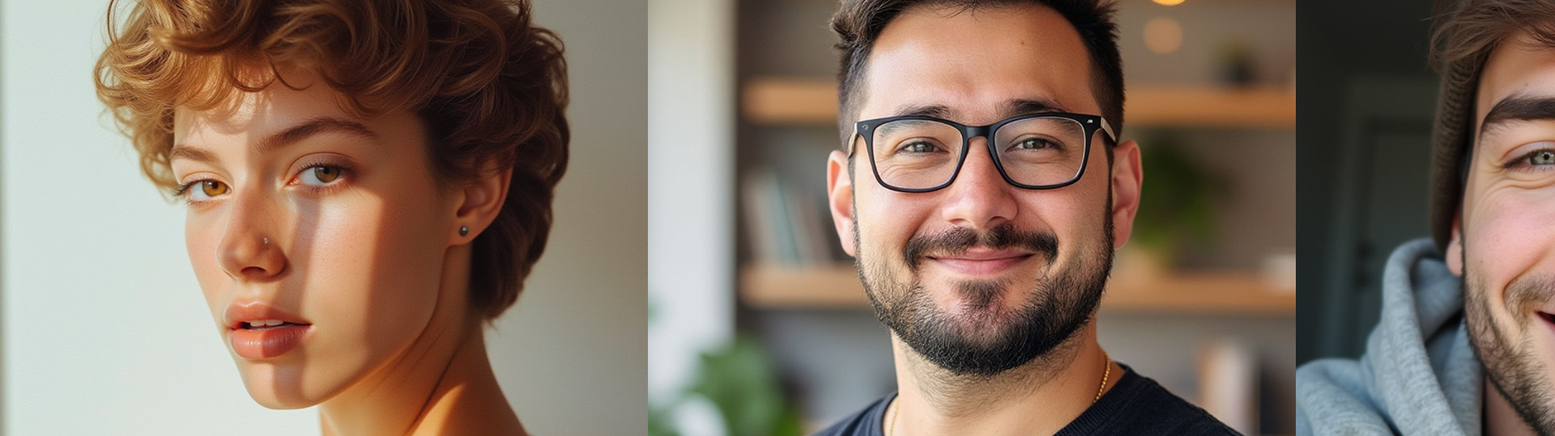
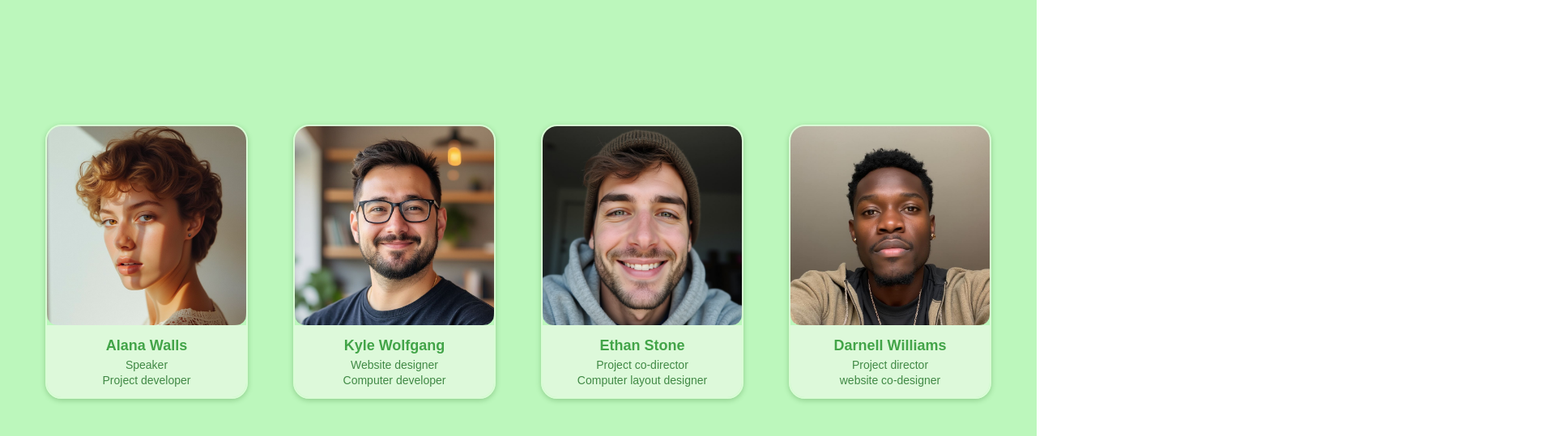
Before and after one commit to MariaD-Santos/flex-position, a website: page index.html in a window 1280 px wide. Shown: the part 77-616 px from the top of the page at 81% size, 1920 px wide, since content can reach past the window. Drawn offline with Linux system fonts and the light colour scheme.

Commit message:
cards finalizados, iniciando os estilos e footer

```diff
--- a/index.html
+++ b/index.html
@@ -64,7 +64,7 @@
         </div>
 
         <section class="content-our-team" id="content-our-team">
-            <figure class="speaker card">
+            <figure class="speaker-card">
                 <img src="./src/assets/images/alana-walls.png" alt="">
                 <figcaption>
                     <h3>Alana Walls</h3>
@@ -73,7 +73,7 @@
                 </figcaption>
             </figure>
 
-            <figure class="speaker card">
+            <figure class="speaker-card">
                 <img src="./src/assets/images/kyle-wolfgang.png" alt="">
                 <figcaption>
                     <h3>Kyle Wolfgang</h3>
@@ -82,7 +82,7 @@
                 </figcaption>
             </figure>
 
-            <figure class="speaker card">
+            <figure class="speaker-card">
                 <img src="./src/assets/images/ethan-stone.png" alt="">
                 <figcaption>
                     <h3>Ethan Stone</h3>
@@ -91,10 +91,10 @@
                 </figcaption>
             </figure>
 
-            <figure class="speaker card">
+            <figure class="speaker-card">
                 <img src="./src/assets/images/michael-williams.png" alt="">
                 <figcaption>
-                    <h3>Michael Williams</h3>
+                    <h3>Darnell Williams</h3>
                     <p>Project director</p>
                     <p>website co-designer</p>
                 </figcaption>
--- a/src/styles/cards.css
+++ b/src/styles/cards.css
@@ -1,14 +1,42 @@
-.speaker-card{
+.speaker-card {
+  max-width: 250px;
+  border: 2px solid #d9fcd5;
+  border-radius: 20px;
 
-    display: flex;
-    align-items: center;
-    justify-content: space-evenly;
+  overflow: hidden;
+  text-align: center;
+  box-shadow: 0 2px 6px rgba(53, 123, 45, 0.325);
+  transition: ease-out 0.3s;
 }
 
-.speaker-card img{
+.speaker-card:hover{
+    /* pseudo classe que controla o evento do mouse */
+    transform: scale(1.2);
+    cursor: -webkit-grab;
 
-    width: 100px;
-    height: 100px;
+}
+
+.speaker-card img {
+    width: 100%;
+    display: block;
+}
+
+.speaker-card figcaption {
+  padding: 10px;
+  background: #ddf9da;
+}
+
+.speaker-card h3 {
+       margin: 5px 0;
+    font-size: 18px;
+    color: #42a448;
+}
 
 
+
+
+.speaker-card p {
+     margin: 3px 0;
+  font-size: 14px;
+  color: #408945;
 }
```
Also changed, not shown: src/styles/footer.css (+16 -0 lines), README.MD.
